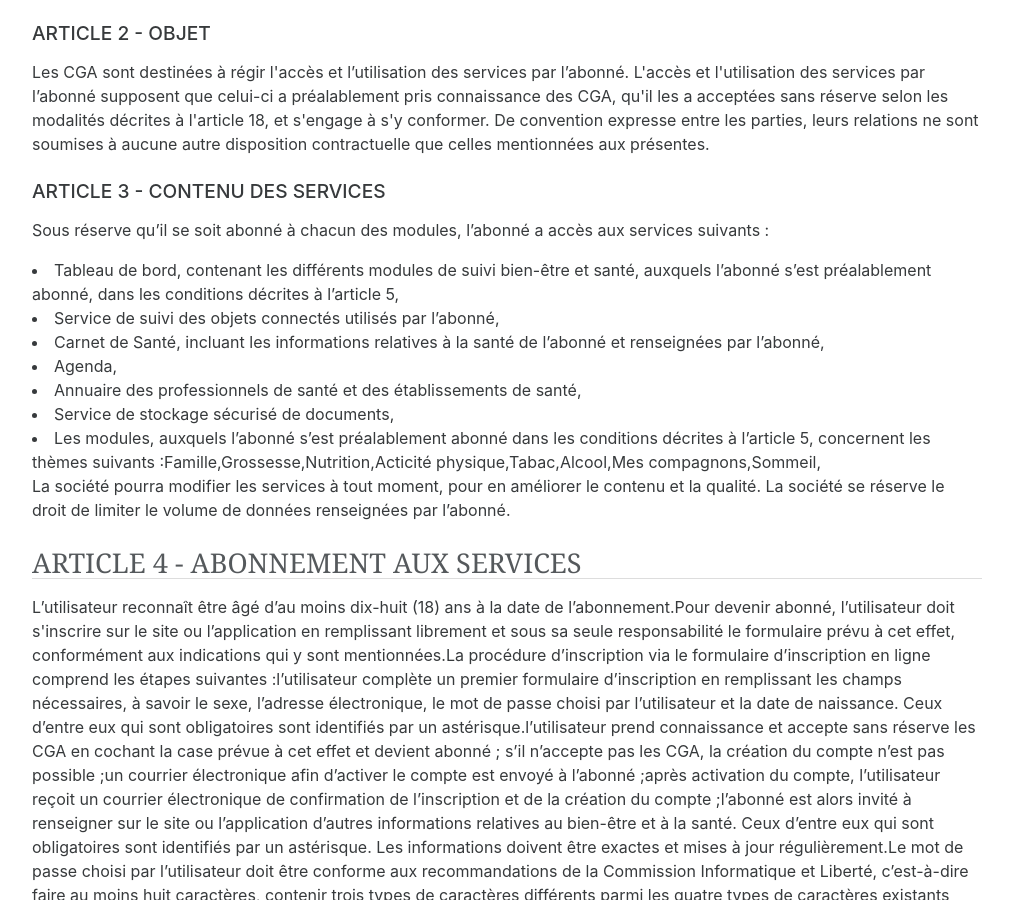
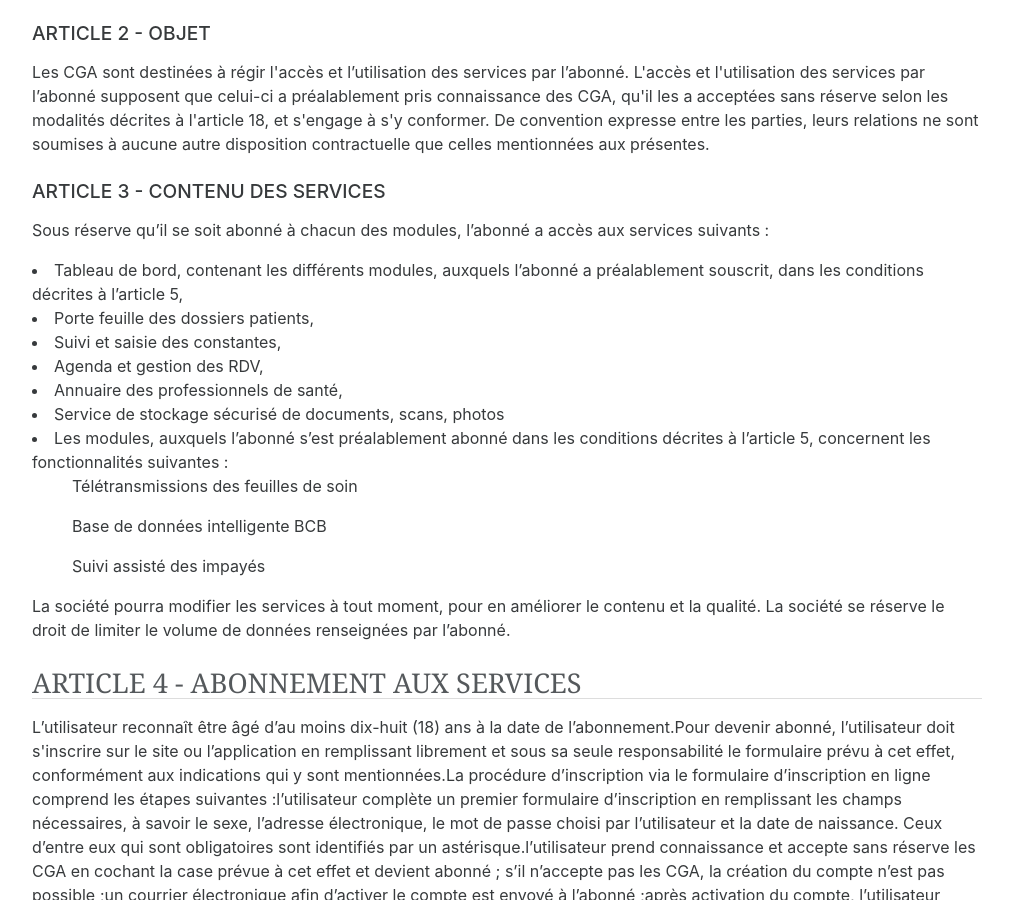
Before and after one commit to medusal/medusal.github.io, a Jekyll site: the page built from _pages/cgu.html, in a window 1280 px wide and 900 px high, scrolled down 3040 px. Shown: the whole window, without its empty margins (133-1142 px from the left). Built offline with Jekyll 4.4.1, drawn with Linux system fonts in a browser that asks for light colours.

Commit message:
Update from Forestry.io - _pages/cgu.html

```diff
--- a/_pages/cgu.html
+++ b/_pages/cgu.html
@@ -84,13 +84,17 @@ color: "#3D9970"
   ARTICLE 3 - CONTENU DES SERVICES
 </h3>
 <p>Sous réserve qu’il se soit abonné à chacun des modules, l’abonné a accès aux services suivants :
-    <li>Tableau de bord, contenant les différents modules de suivi bien-être et santé, auxquels l’abonné s’est préalablement abonné, dans les conditions décrites à l’article 5,</li>
-    <li>Service de suivi des objets connectés utilisés par l’abonné,</li>
-    <li>Carnet de Santé, incluant les informations relatives à la santé de l’abonné et renseignées par l’abonné,</li>
-    <li>Agenda,</li>
-    <li>Annuaire des professionnels de santé et des établissements de santé,</li>
-    <li>Service de stockage sécurisé de documents,</li>
-    <li>Les modules, auxquels l’abonné s’est préalablement abonné dans les conditions décrites à l’article 5, concernent les thèmes suivants :Famille,Grossesse,Nutrition,Acticité physique,Tabac,Alcool,Mes compagnons,Sommeil,</li>
+    <li>Tableau de bord, contenant les différents modules, auxquels l’abonné a préalablement souscrit, dans les conditions décrites à l’article 5,</li>
+    <li>Porte feuille des dossiers patients,</li>
+    <li>Suivi et saisie des constantes,</li>
+    <li>Agenda et gestion des RDV,</li>
+    <li>Annuaire des professionnels de santé,</li>
+    <li>Service de stockage sécurisé de documents, scans, photos</li>
+    <li>Les modules, auxquels l’abonné s’est préalablement abonné dans les conditions décrites à l’article 5, concernent les fonctionnalités suivantes :
+    <ul>Télétransmissions des feuilles de soin</ul>
+    <ul>Base de données intelligente BCB</ul>
+    <ul>Suivi assisté des impayés</ul>
+    </li>
     La société pourra modifier les services à tout moment, pour en améliorer le contenu et la qualité. La société se réserve le droit de limiter le volume de données renseignées par l’abonné.</p>
 <h2>
         ARTICLE 4 - ABONNEMENT AUX SERVICES
```
